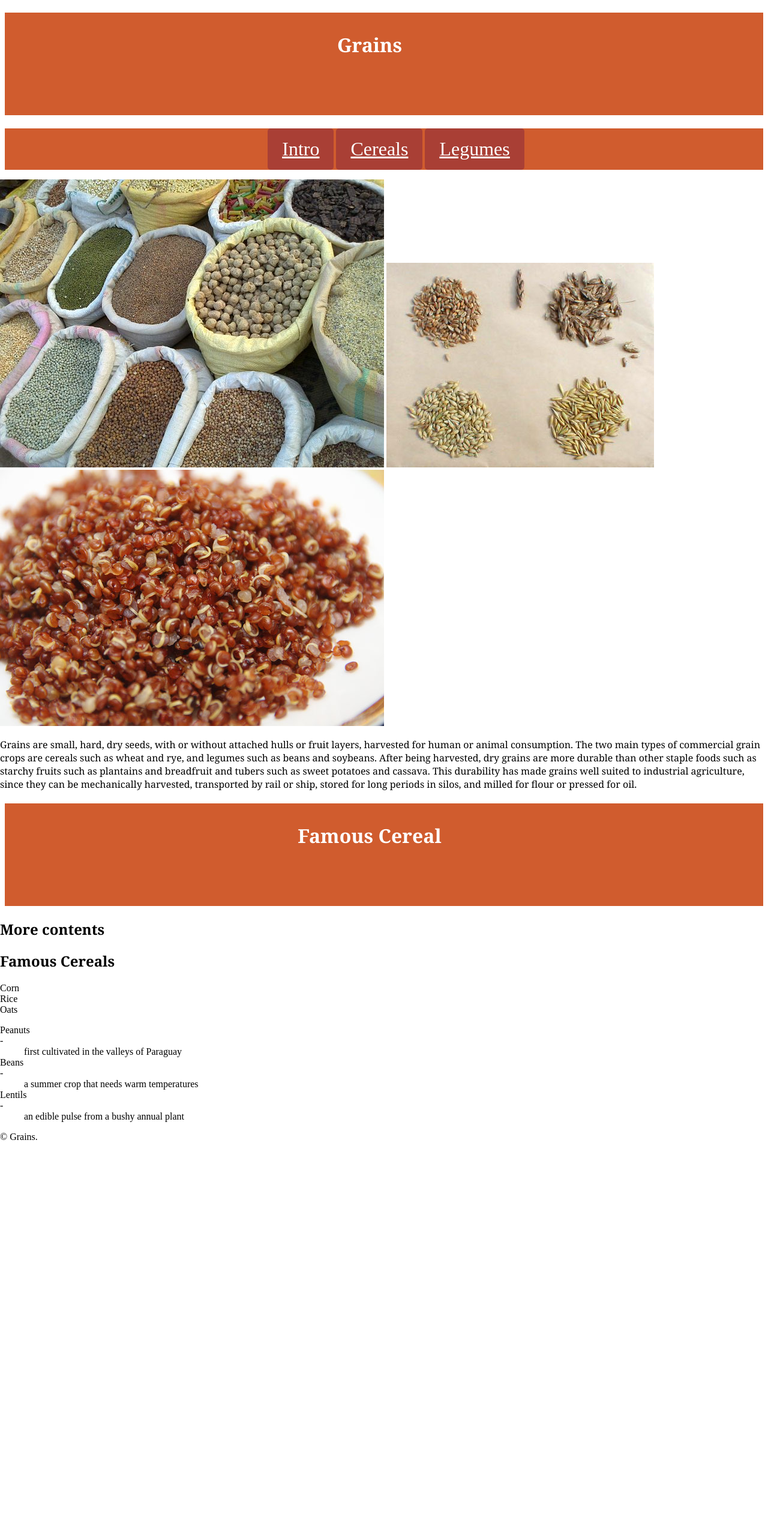
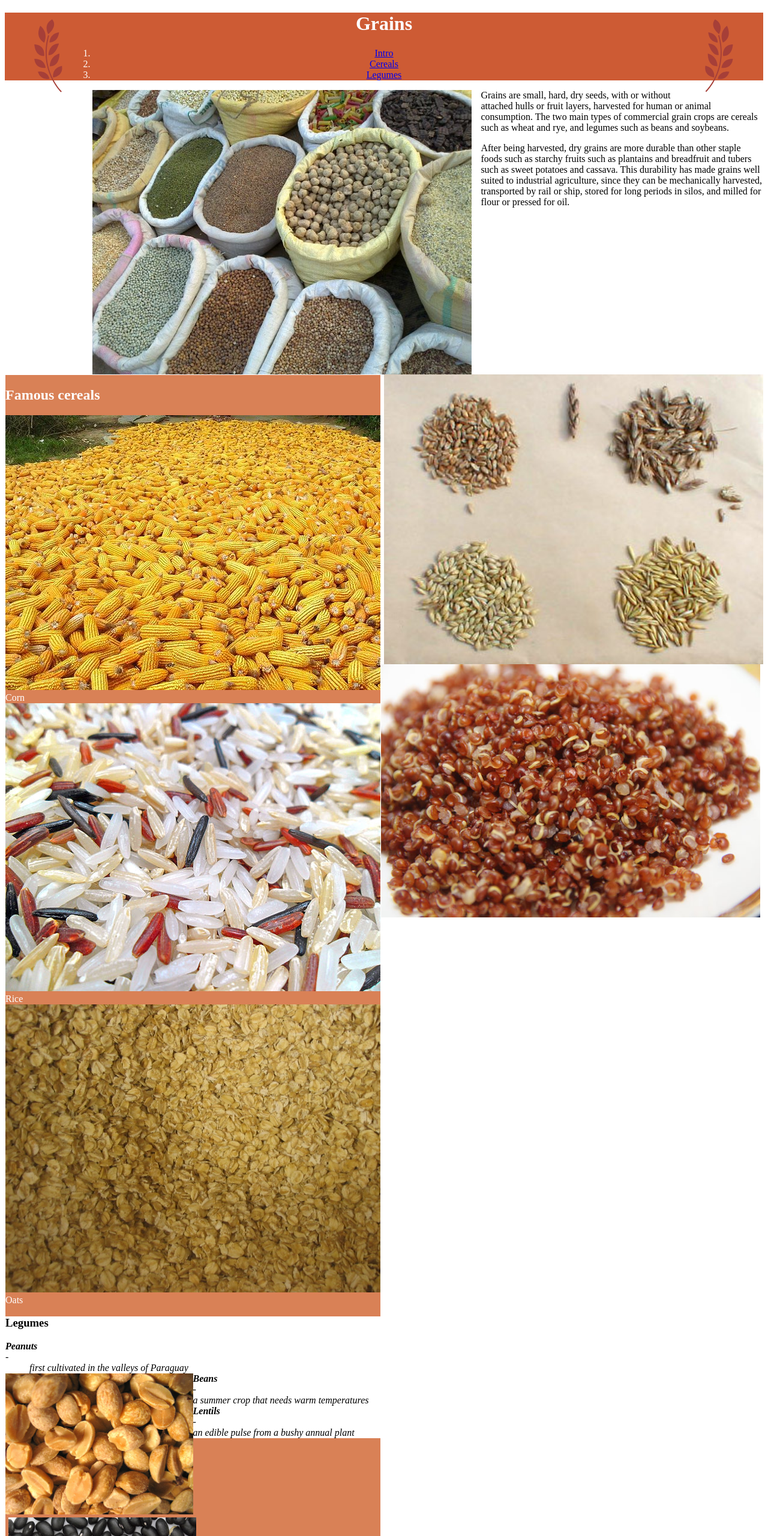
Before and after one commit to IFVG45/dsn1674-assignment-5, a plain HTML site: page index.html in a window 1280 px wide. Shown: the top 2560 px of the page at 60% size. Before the commit the page ends 1904 px from the top, so only its background shows below. Drawn offline with Linux system fonts and the light colour scheme.

Commit message:
changed css

```diff
--- a/css/main.css
+++ b/css/main.css
@@ -8,146 +8,133 @@ html{
   }
 
 
-  h1{
-    background-color: #d05c2e;
 
-    /*start at top and go clockwise; top,right,bottom,left*/
-    padding: 1em 2em 3em 0.5em;
 
-    margin:; /* top/bottom  left/right*/
+.inset-left{
+  float: left;
+  width: 50%;
+  margin-right: 15px;
+}
 
-    border:5px  #a93f35;
+ .p2{
+   clear: both;
+ }
 
-    border-radius:10 px;
+ .inset-left-2{
+   float: right;
+   width:50%;
+   margin-right: 0px;
+   padding :0;
+   border: 0;
+   clear: left;
+ }
 
-    display: block;
 
-    text-align: center;
+ .inset-left-3{
+   float:right;
+   width:50%;
+   margin-right: 5px;
+   clear: left;
+   padding: 0;
+   border:0;
+ }
 
-    font-size:2.0rem;
+ header {
+   background-color: #cd5b34;
+   color: white;
+   display: block;
+   margin: 0;
+   text-align: center;
+ }
 
+inset-left-1{
+  float:left;
+
+
+}
+
+inset-right{
+  float: right;
+
+}
+
+.grain-left{
+  float:left;
+  width:10%;
+  margin:10px;
+  border:0;
+
+}
+
+.grain-right{
+  clear:right;
+  float:right;
+  width:10%;
+  margin:10px;
+  border:0;
+}
+
+  div{
+    background-color: #d98156;
+    border: 1px solid white;
+    overflow: hidden;
+
+
+     /*remind the element to wrap around its floated children*/
   }
 
-  a{
-    background-color: #a93f35;
-    display: block;
+
+  main{
+    background-color: #d98156;
+    float:none;
+    /*width: calc(75% - 2rem); */
+    width:0%;
+    padding:  0rem;
+    color:white;
+  }
+
+
+  aside{
+    background-color: #d98156;
+    float:none;
+    /*width:calc(25% - 2rem);*/
+    width:0%;
+    padding: 0rem;
+    color: white;
+  }
+
+h2{
+  background-color:#d98156;
+  color: white;
+}
+
+
+dl{
+  background-color: #ffffff;
 
   }
 
 
-   nav{
-   background-color:#d05c2e;
-   text-align: center;
-
-  }
-
-   nav ul{
-     list-style-type: none;
-     padding: 0;
-     margin: 0;
-
-   }
-
-   nav li{
-     display: inline;
-
-   }
-
-    nav a{
-      display: inline-block;
-      padding: 0.5em 0.75em;
-      background-color: #a93f35;
-      color: white;
-      text-decoration: underline;
-      font-size:2.0rem;
-      border-radius: 5px;
-
-    }
-
-
-
-
-
-  h1, h2 {
-    font-family: 'Georgia', Normal;
-  }
-
-  p, .info, .info2 {
-    font-family: 'Georgia', serif;
-    font-size: 1.0rem;
-  }
-
-
-
-  header h1 {
-    margin: 0;
-  }
-
-
-
-  body {
-    margin: 0;
-  }
-
-  main {
-    margin: .5em;
-  }
-
-  h1 {
-    color: #fff;
-    text-align: center;
-
-
-
-
-  footer{
-    text-align: center;
-    font-size: 1.5rem;
-    padding: 1.5em;
-    margin: 0;
-    display: block;
-    background-color: #ffffff;
-  }
-
-
-
-.inset-left{
-  float: left;
-  width: 20%;
-  margin-right: 15px;
+.peanuts-left{
+  clear:left;
+  float:left;
+  width:50%;
+  margin:5;
+  border:0;
 }
 
- .p2{
-   clear:left;
- }
+.beans-left{
+  clear:left;
+  float:left;
+  width:50%;
+  margin:5px;
+  border:0;
+}
 
- .inset-left-2{
-   float:left;
-   width:20%;
-   margin-right: 15px;
-   clear: left;
- }
-
-  div{
-    background-color: blue;
-    border: 1px solid black;
-    overflow: hidden;  /*remind the element to wrap around its floated children*/
-  }
-
-
-  main{
-    background-color: red;
-    float:left;
-    /*width: calc(75% - 2rem); */
-    width:75%;
-    padding:  1rem;
-  }
-
-
-  aside{
-    background-color: green;
-    float:left;
-    /*width:calc(25% - 2rem);*/
-    width:25%;
-    padding: 1rem;
-  }
+.lentils-left{
+  clear:left;
+  float:left;
+  width:50%;
+  margin:5px;
+  border:0;
+}
--- a/index.html
+++ b/index.html
@@ -7,58 +7,64 @@
 </head>
 <body>
 
-  <div>
-      <main>
+
+  <header>
+      <img class="grain-left " src="images/grain-left.svg" alt=".">
+      <img class="grain-right" src="images/grain-right.svg" alt=".">
       <h1>Grains</h1>
+
+
+
           <nav>
           <ol>
-
-              <li><a href="#Intro"> Intro</a></li>
+            <li><a href="#Intro">Intro</a></li>
             <li><a href="#Cereals">Cereals</a></li>
             <li><a href="#Legumes">Legumes</a></li>
           </ol>
         </nav>
-      </main>
-      <aside>
-      </aside>
-  </div>
 
-<img class="inset-left"   src="images/grains.jpg"   alt=“”>
-<img class="inset-left-2" src="images/cereals.jpg"  alt=“”>
-<img class="inset-left-3" src="images/quinoa.jpg"   alt=“”>
 
-  <p>Grains are small, hard, dry seeds, with or without attached hulls or fruit layers, harvested for human or animal consumption. The two main types of commercial grain crops are cereals such as wheat and rye, and legumes such as beans and soybeans.
-After being harvested, dry grains are more durable than other staple foods such as starchy fruits such as plantains and breadfruit and tubers such as sweet potatoes and cassava. This durability has made grains well suited to industrial agriculture, since they can be mechanically harvested, transported by rail or ship,
- stored for long periods in silos, and milled for flour or pressed for oil.</p>
+    </header>
+
+
+
+
+<img class="inset-left"   src="images/grains.jpg"   alt="">
+
+  <p>Grains are small, hard, dry seeds, with or without attached hulls or fruit layers, harvested for human or animal consumption. The two main types of commercial grain crops are cereals such as wheat and rye,
+    and legumes such as beans and soybeans.
+
+    <img class="inset-left-2" src="images/cereals.jpg"  alt="">
+    <img class="inset-left-3" src="images/quinoa.jpg"   alt="">
+
+    <p>After being harvested, dry grains are more durable than other staple foods such as starchy fruits such as plantains and breadfruit and tubers such as sweet potatoes and cassava. This durability has made grains well suited to industrial agriculture, since they can be mechanically harvested, transported by
+      rail or ship, stored for long periods in silos, and milled for flour or pressed for oil.</p>
 
 <div>
-     <main>
-       <h1>Famous Cereal</h1>
-     </main>
-     <aside>
-       <h2>More contents</h2>
-     </aside>
- </div>
-   <h2>Famous Cereals</h2>
+
+
+  <h2>Famous cereals</h2>
+  <img class="corn-left " src="images/corn.jpg" alt=".">
+
+  <main>Corn</main>
+  <img class="rice-left " src="images/rice.jpg" alt=".">
+  <aside>Rice</aside>
+  <img class="oats-left " src="images/oats.jpg" alt=".">
+
+  <aside>Oats</aside>
 
   <dl>
-
-        <dt>Corn</dt>
-
-        <dt>Rice</dt>
-
-        <dt>Oats</dt>
-
-
+    <h3>Legumes</h3>
+    <b><i><dt>Peanuts</dt></b></i> - <dd><i>first cultivated in the valleys of Paraguay</i></dd>
+    <img class="peanuts-left " src="images/peanuts.jpg" alt=".">
+    <b><i><dt>Beans</dt></b></i> - <dd><i>a summer crop that needs warm temperatures</i></dd>
+    <img class="beans-left " src="images/beans.jpg" alt=".">
+    <b><i><dt>Lentils</dt></b></i> - <dd><i>an edible pulse from a bushy annual plant</i></dd>
+    <img class="lentils-left " src="images/lentils.jpg" alt=".">
  </dl>
 
 
-      <dl>
-        <dt>Peanuts</dt> - <dd>first cultivated in the valleys of Paraguay</dd>
-        <dt>Beans</dt> - <dd>a summer crop that needs warm temperatures</dd>
-        <dt>Lentils</dt> - <dd>an edible pulse from a bushy annual plant</dd>
-     </dl>
-
+</div>
 
 <footer>
   © Grains.
```
Lines whose indentation alone changed are shown as unchanged.
